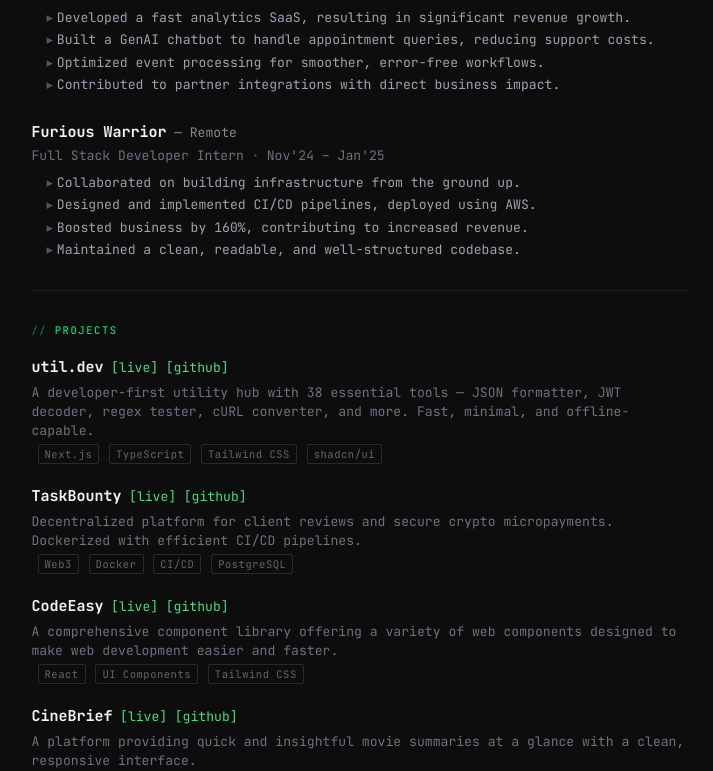
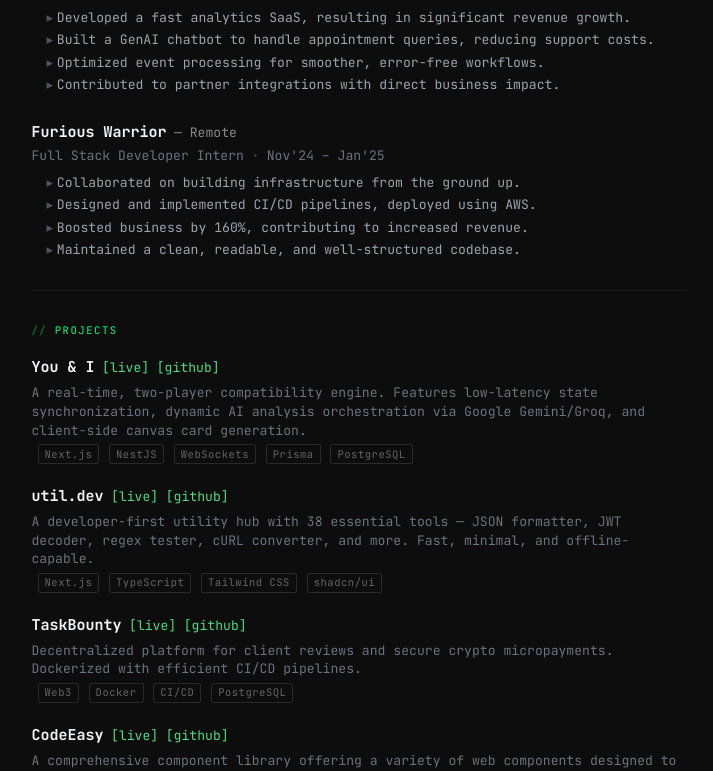
Before and after one commit to Parvsharma04/parvsharma, a Next.js app: page / in a window 1280 px wide. Shown: the part 513-1284 px from the top of the page, without its empty margins (281-994 px from the left). Built offline with nearby package versions, Linux system fonts and the light colour scheme.

Commit message:
Adds dumb project

```diff
--- a/components/Projects.tsx
+++ b/components/Projects.tsx
@@ -1,4 +1,12 @@
 const projects = [
+  {
+    name: "You & I",
+    url: "https://youandi.parvsharma.in",
+    github: "https://github.com/Parvsharma04/him-her",
+    tags: ["Next.js", "NestJS", "WebSockets", "Prisma", "PostgreSQL"],
+    description:
+      "A real-time, two-player compatibility engine. Features low-latency state synchronization, dynamic AI analysis orchestration via Google Gemini/Groq, and client-side canvas card generation.",
+  },
   {
     name: "util.dev",
     url: "https://util-dev.vercel.app",
```
